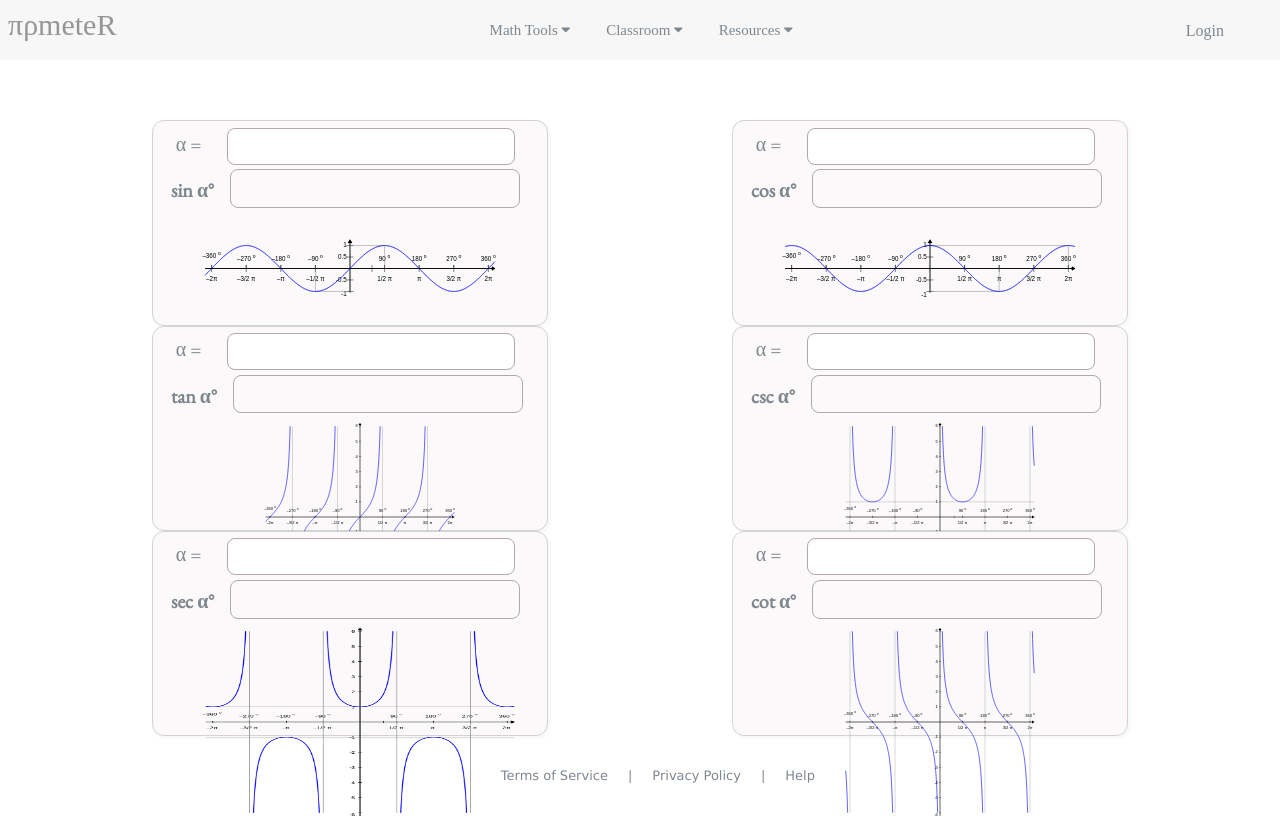
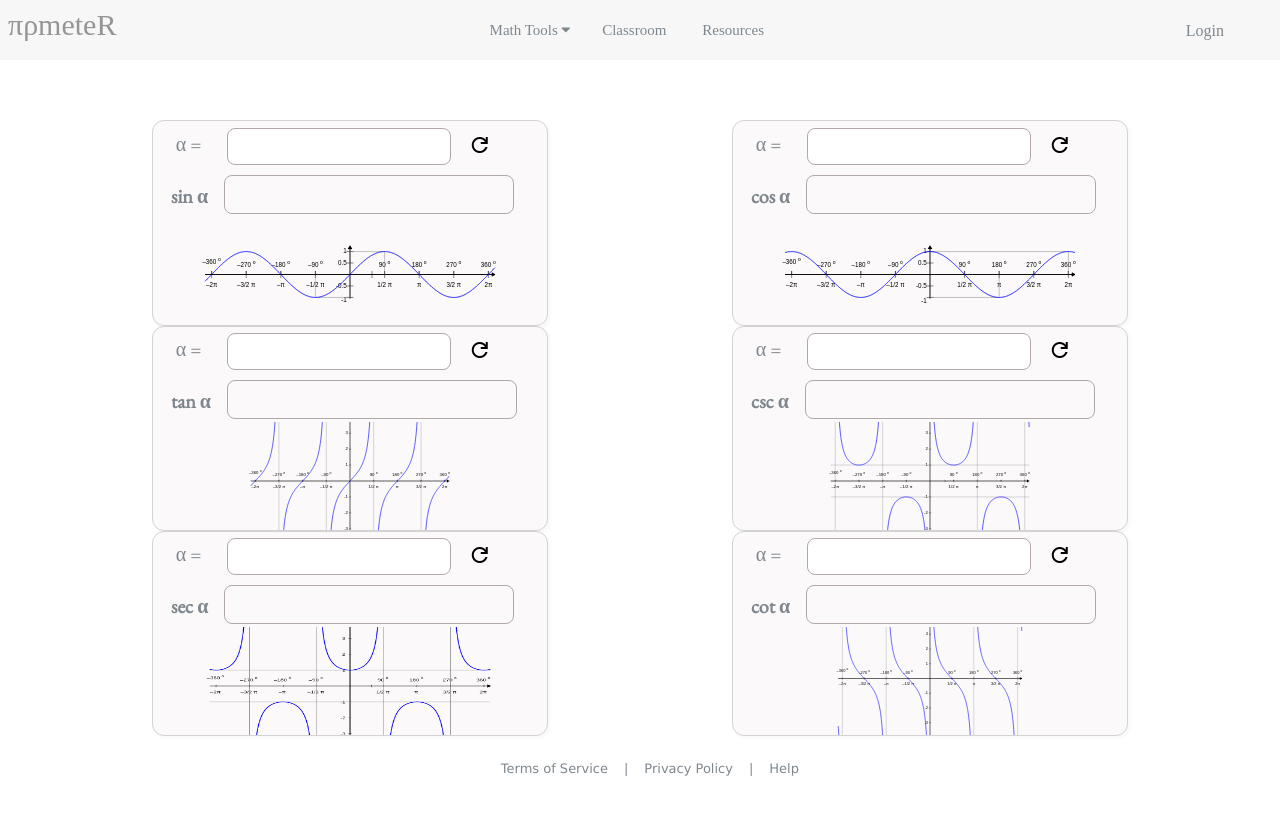
Before and after one commit to abhayjohri23/Pi-Rho-Meter, a plain HTML site: page trigo-calc.html in a window 1280 px wide. After the commit the page ends 800 px from the top, so only its background shows below. Drawn offline with nearby package versions, Linux system fonts and the light colour scheme; some icons are missing; a web font is replaced by a local one.

Commit message:
Added flex properties, dropdowns, and functionality in trigo-calc

```diff
--- a/displayUtils.css
+++ b/displayUtils.css
@@ -8,6 +8,7 @@ div.tiles {
     border: 0.02rem solid lightgray;
     box-shadow: 2px 2px 2px 1px rgba(0, 0, 0, 0.025);
     padding: 0.1rem;
+    overflow: hidden;
 }
 
 #tile-container {
@@ -23,7 +24,7 @@ div.tiles {
 
 .text-admt {
     display: inline-block !important;
-    width: 18rem !important;
+    width: 14rem !important;
     border: 0.05rem solid rgb(178, 168, 168) !important;
 }
 
@@ -41,3 +42,14 @@ label.output{
     width: 18rem;
     height: 2.3rem;
 }
+
+.refresh-button {
+    border: none !important;
+    outline: none !important;
+    font-size: 15px;
+    padding: 14px 16px !important;
+    background-color: inherit !important;
+    font-family: inherit;
+    margin: 0;
+    cursor: pointer;
+}
--- a/trigo-calc.html
+++ b/trigo-calc.html
@@ -11,20 +11,26 @@
     <link rel="stylesheet" href="https://cdnjs.cloudflare.com/ajax/libs/font-awesome/4.7.0/css/font-awesome.min.css">
     <script src="https://code.iconify.design/iconify-icon/1.0.7/iconify-icon.min.js"></script>
     <link href="https://fonts.googleapis.com/css2?family=EB+Garamond&display=swap" rel="stylesheet">
+    <link rel="stylesheet" href="https://fonts.googleapis.com/css2?family=Material+Symbols+Outlined:opsz,wght,FILL,GRAD@24,100,0,0" />
 </head>
 <body style="background-color: white; margin: 0%;">
     <header>
         <nav id="nav">
             <a href="E:/JavaScript Projects/pi-rho-meter/front-cover.html" id="main-icon">πρmeteR</a>
             <div class="centre-links">
-                <button class="dropbtn nav-links">Math Tools
-                    <i class="fa fa-caret-down"></i>
-                </button>
+                <div id="dropdown1" style="display: inline;">
+                    <button class="dropbtn nav-links">Math Tools
+                        <i class="fa fa-caret-down"></i>
+                    </button>
+                    <div class="dropdown-links">
+                        <a href="front-cover.html">Arithmetic Calculator</a>
+                        <a href="#">Quadratic Equation Calculator</a>
+                        <a href="trigo-calc.html">Trigonomtery Calculator</a>
+                    </div>
+                </div>
                 <button class="dropbtn nav-links">Classroom
-                    <i class="fa fa-caret-down"></i>
                 </button>
                 <button class="dropbtn nav-links">Resources
-                    <i class="fa fa-caret-down"></i>
                 </button>
             </div>
             <button id="printBtn" onclick="window.print()"><iconify-icon icon="mingcute:print-line"></iconify-icon></button>
@@ -37,9 +43,14 @@
             <section id="input1" style="display: flex; ">
                 <label for="text-display" style="font-size: 20px; display: inline-block; width: 2rem; margin: 0.5rem 1.1rem; font-family: 'EB Garamond', serif; color: rgb(127, 135, 142);"> α = </label>
                 <input id="text-display" class="text-admt" type="text">
+                <button class="refresh-button" style="position: relative; top: -4px; left: -4px;">
+                    <span class="material-symbols-outlined">
+                        refresh
+                    </span>
+                </button>
             </section>
             <section id="output1" style="display: flex;">
-                <h3 class="descr">sin α°</h3>
+                <h3 class="descr">sin α</h3>
                 <label for="descr" class="output"></label>
             </section>
             <div style="width: fit-content;">
@@ -50,9 +61,14 @@
             <section id="input2" style="display: flex; ">
                 <label for="text-display" style="font-size: 20px; display: inline-block; width: 2rem; margin: 0.5rem 1.1rem; font-family: 'EB Garamond', serif; color: rgb(127, 135, 142);"> α = </label>
                 <input id="text-display" class="text-admt" type="text">
+                <button class="refresh-button" style="position: relative; top: -4px; left: -4px;">
+                    <span class="material-symbols-outlined">
+                        refresh
+                    </span>
+                </button>
             </section>
             <section id="output2" style="display: flex;">
-                <h3 class="descr">cos α°</h3>
+                <h3 class="descr">cos α</h3>
                 <label for="descr" class="output"></label>
             </section>
             <div style="width: fit-content;">
@@ -63,57 +79,77 @@
             <section id="input1" style="display: flex; ">
                 <label for="text-display" style="font-size: 20px; display: inline-block; width: 2rem; margin: 0.5rem 1.1rem; font-family: 'EB Garamond', serif; color: rgb(127, 135, 142);"> α = </label>
                 <input id="text-display" class="text-admt" type="text">
+                <button class="refresh-button" style="position: relative; top: -4px; left: -4px;">
+                    <span class="material-symbols-outlined">
+                        refresh
+                    </span>
+                </button>
             </section>
             <section id="output1" style="display: flex;">
-                <h3 class="descr">tan α°</h3>
+                <h3 class="descr">tan α</h3>
                 <label for="descr" class="output"></label>
             </section>
             <div style="overflow: hidden;">
-                <embed src="images\Tan_proportional.svg" width="100%" height="100%" style="height: 190px; width: 330px; margin:5px 40px;">
+                <embed src="images\Tan_proportional.svg" width="100%" height="100%" style="height: 200px; width: 300px; margin:5px 40px; position: relative; top: -46px;">
             </div>
         </div>
         <div id="tile4" class="tiles">
             <section id="input1" style="display: flex; ">
                 <label for="text-display" style="font-size: 20px; display: inline-block; width: 2rem; margin: 0.5rem 1.1rem; font-family: 'EB Garamond', serif; color: rgb(127, 135, 142);"> α = </label>
                 <input id="text-display" class="text-admt" type="text">
+                <button class="refresh-button" style="position: relative; top: -4px; left: -4px;">
+                    <span class="material-symbols-outlined">
+                        refresh
+                    </span>
+                </button>
             </section>
             <section id="output1" style="display: flex;">
-                <h3 class="descr">csc α°</h3>
+                <h3 class="descr">csc α</h3>
                 <label for="descr" class="output"></label>
             </section>
-            <div style="width: fit-content;">
-                <embed src="images\Cosec_proportional.svg" width="100%" height="100%" style="height: 190px; width: 330px; margin:5px 40px;">
+            <div style="overflow: hidden;">
+                <embed src="images\Cosec_proportional.svg" width="100%" height="100%" style="height: 200px; width: 300px; margin:5px 40px; position: relative; top: -46px;">
             </div>
         </div>
         <div id="tile5" class="tiles">
             <section id="input1" style="display: flex; ">
                 <label for="text-display" style="font-size: 20px; display: inline-block; width: 2rem; margin: 0.5rem 1.1rem; font-family: 'EB Garamond', serif; color: rgb(127, 135, 142);"> α = </label>
                 <input id="text-display" class="text-admt" type="text">
+                <button class="refresh-button" style="position: relative; top: -4px; left: -4px;">
+                    <span class="material-symbols-outlined">
+                        refresh
+                    </span>
+                </button>
             </section>
             <section id="output1" style="display: flex;">
-                <h3 class="descr">sec α°</h3>
+                <h3 class="descr">sec α</h3>
                 <label for="descr" class="output"></label>
             </section>
-            <div style="width: fit-content;">
-                <embed src="images\secant-graph.webp" width="100%" height="100%" style="height: 190px; width: 330px; margin:5px 40px;">
+            <div style="overflow: hidden;">
+                <embed src="images\secant-graph.webp" width="100%" height="100%" style="height: 200px; width: 300px; margin:5px 40px; position: relative; top: -46px;">
             </div>
         </div>
         <div id="tile6" class="tiles">
             <section id="input1" style="display: flex; ">
                 <label for="text-display" style="font-size: 20px; display: inline-block; width: 2rem; margin: 0.5rem 1.1rem; font-family: 'EB Garamond', serif; color: rgb(127, 135, 142);"> α = </label>
                 <input id="text-display" class="text-admt" type="text">
+                <button class="refresh-button" style="position: relative; top: -4px; left: -4px;">
+                    <span class="material-symbols-outlined">
+                        refresh
+                    </span>
+                </button>
             </section>
             <section id="output1" style="display: flex;">
-                <h3 class="descr">cot α°</h3>
+                <h3 class="descr">cot α</h3>
                 <label for="descr" class="output"></label>
             </section>
-            <div style="width: fit-content;">
-                <embed src="images\Cotan_proportional.svg" width="100%" height="100%" style="height: 190px; width: 330px; margin:5px 40px;">
+            <div style="overflow: hidden;">
+                <embed src="images\Cotan_proportional.svg" width="100%" height="100%" style="height: 185px; width: 300px; margin:5px 40px; position: relative; top: -46px;">
             </div>
         </div>
     </div>
     <script src="trigoLogic.js"></script>
-    <footer style="position: fixed; bottom: 1rem; left: 38.5%">
+    <footer style="display: flex; justify-content: center; position: fixed; bottom: 1rem; left: 38.5%">
         <a class="footer-links" href="#">Terms of Service</a>
         <p class="footer-links" style="display: inline;">|</p>
         <a class="footer-links" href="#">Privacy Policy</a>
--- a/trigoLogic.js
+++ b/trigoLogic.js
@@ -0,0 +1,7 @@
+var refBtns = document.getElementsByClassName('refresh-button');
+
+Array.from(refBtns).forEach(btn => {
+    btn.addEventListener('click', e => {
+
+    })
+});
--- a/utils.css
+++ b/utils.css
@@ -40,9 +40,6 @@ h1 {
     border: 1px solid black;
     border-radius: 0.5rem;
     text-align: center;
-    width: fit-content;
-    margin-left: 35%;
-    margin-top: 5%;
     clear: both;
 }
 
@@ -120,3 +117,37 @@ h1 {
     border-style: solid;
     margin: 0.3rem;
   }
+
+  .dropdown-links {
+    display: none;
+    position: absolute;
+    left: 0.9rem;
+    background-color: rgb(247,247,247);
+    min-width: 160px;
+    box-shadow: 0px 8px 16px 0px rgba(0,0,0,0.2);
+    z-index: 1;
+  }
+
+  .dropdown-links a {
+    font-family: 'EB Garamond',serif;
+    font-size: 15px;
+    text-decoration: none;
+    display: block;
+    padding: 12px 16px;
+    color: rgb(120, 113, 113);
+    float: none;
+    text-align: left;
+  }
+
+  .dropdown-links a:hover {
+    color: rgb(53, 49, 49);
+    text-decoration: underline;
+  }
+
+  #dropdown1 {
+    float: left;
+  }
+
+  div#dropdown1:hover .dropdown-links {
+    display: block;
+  }
```
Also changed, not shown: front-cover.html (+10 -3 lines), images/Secant.svg (added), images/secant-graph.svg (added).
